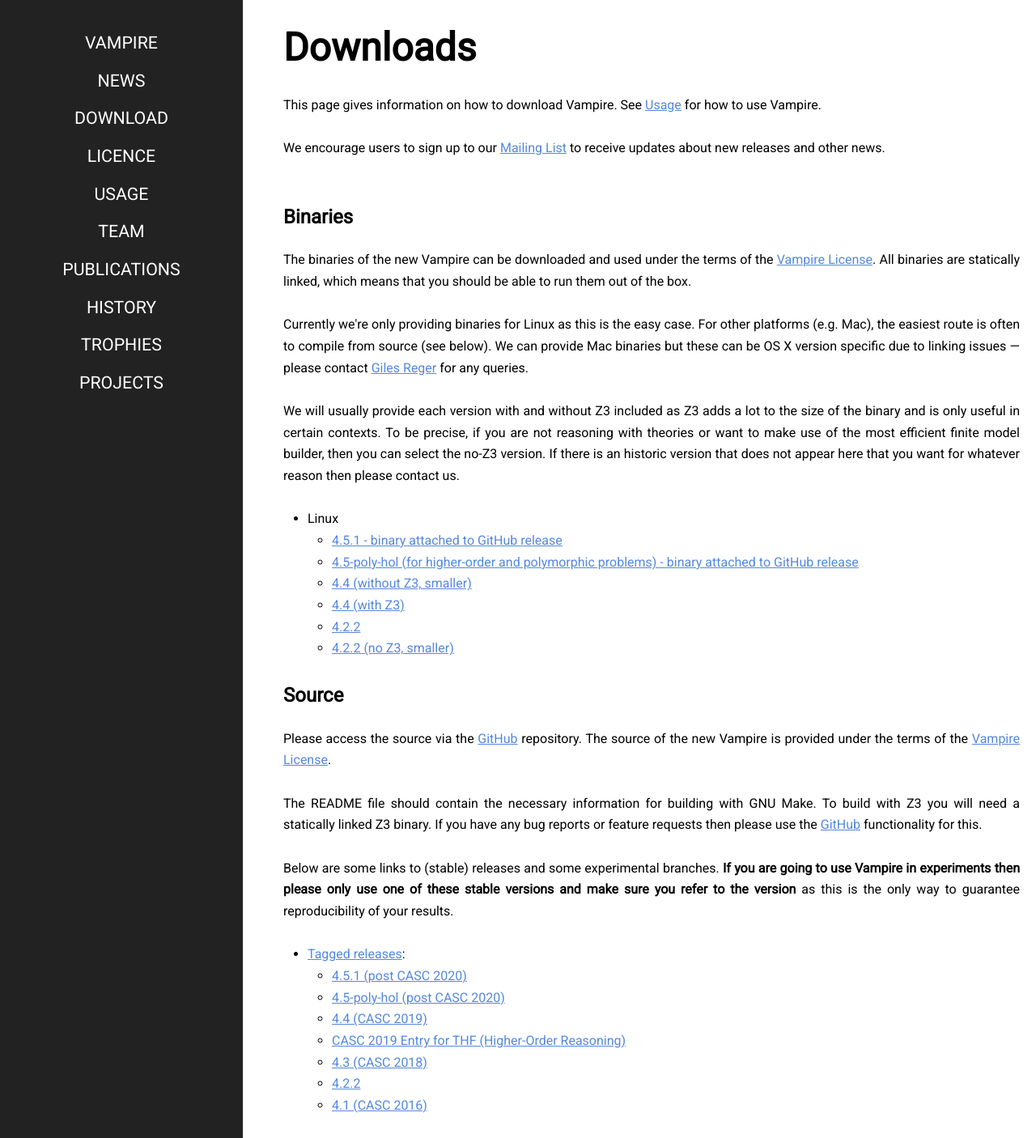
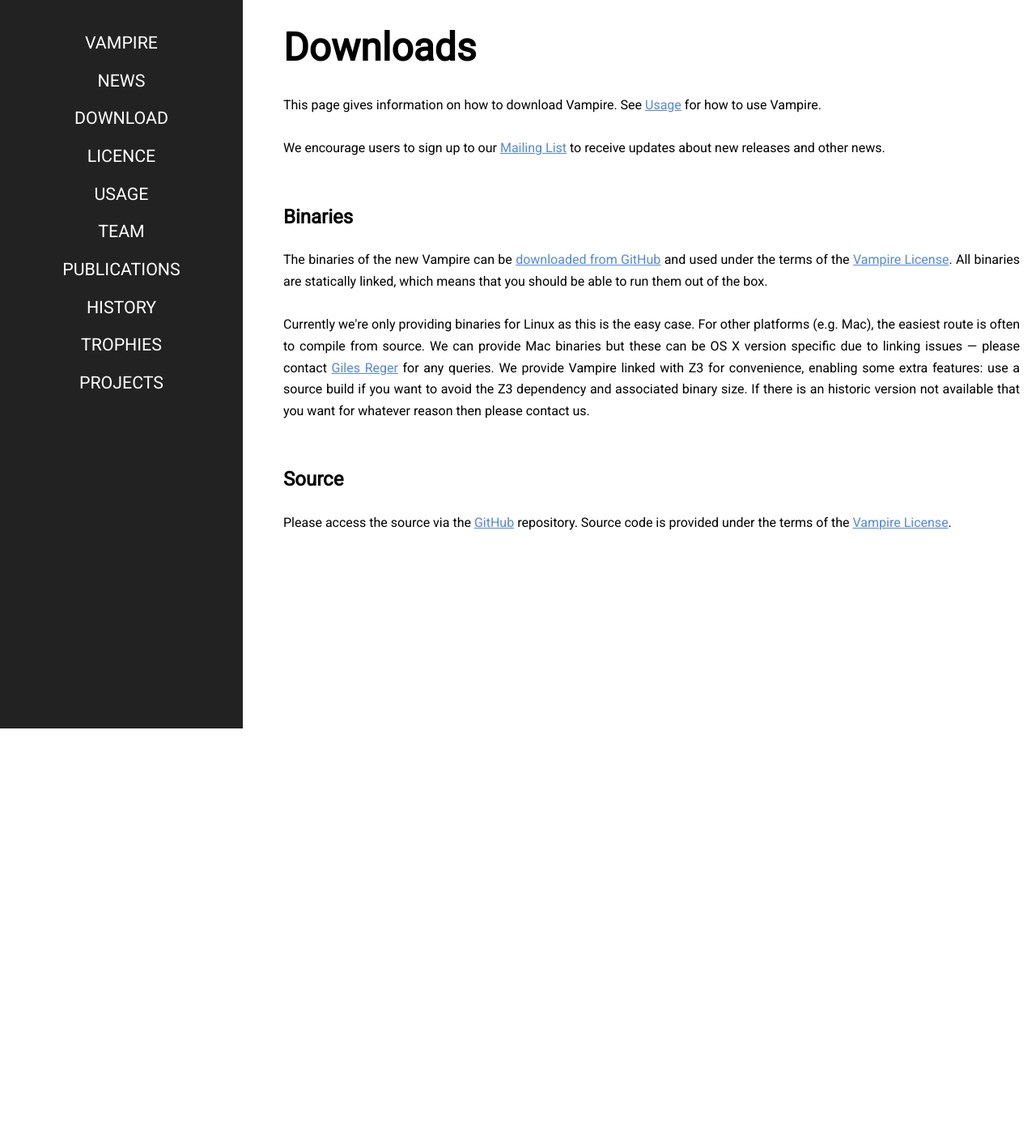
Before and after one commit to vprover/vprover.github.io, a Jekyll site: the page built from download.html, in a window 1280 px wide. Shown: the whole page at 81% size. Built offline with Jekyll 4.4.1, drawn with Linux system fonts in a browser that asks for light colours; after the commit the page ends 900 px from its top, so only the background shows below that.

Commit message:
update download/trophy pages

```diff
--- a/download.html
+++ b/download.html
@@ -16,63 +16,23 @@
 <section>
 <h2>Binaries</h2>
 <p>
-The binaries of the new Vampire can be downloaded and used under the terms of the <a href="licence.html">Vampire License</a>.
+The binaries of the new Vampire can be <a href="https://github.com/vprover/vampire/releases">downloaded from GitHub</a> and used under the terms of the <a href="licence.html">Vampire License</a>.
 All binaries are statically linked, which means that you should be able to run them out of the box.
 </p>
 
 <p>
 Currently we're only providing binaries for Linux as this is the easy case.
-For other platforms (e.g. Mac), the easiest route is often to compile from source (see below).
+For other platforms (e.g. Mac), the easiest route is often to compile from source.
 We can provide Mac binaries but these can be OS X version specific due to linking issues &mdash; please contact {{ reger }} for any queries.
+We provide Vampire linked with Z3 for convenience, enabling some extra features: use a source build if you want to avoid the Z3 dependency and associated binary size.
+If there is an historic version not available that you want for whatever reason then please contact us.
 </p>
-
-<p>
-We will usually provide each version with and without Z3 included as Z3 adds a lot to the size of the binary and is only useful in certain contexts.
-To be precise, if you are not reasoning with theories or want to make use of the most efficient finite model builder, then you can select the no-Z3 version.
-If there is an historic version that does not appear here that you want for whatever reason then please contact us.
-</p>
-
-<ul>
- <li>Linux
-  <ul>
-   <li><a href="https://github.com/vprover/vampire/releases/tag/4.5.1">4.5.1 - binary attached to GitHub release</a>
-   <li><a href="https://github.com/vprover/vampire/releases/tag/4.5-poly-hol">4.5-poly-hol (for higher-order and polymorphic problems) - binary attached to GitHub release</a>
-   <li><a href="/bin/vampire_rel_static_release_v4.4">4.4 (without Z3, smaller)</a>
-   <li><a href="/bin/vampire_z3_rel_static_release_v4.4">4.4 (with Z3)</a>
-   <li><a href="/bin/vampire4.2.2">4.2.2</a>
-   <li><a href="/bin/vampire4.2.2_noz3">4.2.2 (no Z3, smaller)</a>
-  </ul>
-</ul>
 </section>
 
 <section>
 <h2>Source</h2>
 <p>
 Please access the source via the <a href="https://github.com/vprover/vampire">GitHub</a> repository.
-The source of the new Vampire is provided under the terms of the <a href="/licence.html">Vampire License</a>.
+Source code is provided under the terms of the <a href="/licence.html">Vampire License</a>.
 </p>
-
-<p>
-The README file should contain the necessary information for building with GNU Make.
-To build with Z3 you will need a statically linked Z3 binary.
-If you have any bug reports or feature requests then please use the <a href="https://github.com/vprover/vampire/issues">GitHub</a> functionality for this.
-</p>
-
-<p>
-Below are some links to (stable) releases and some experimental branches.
-<strong>If you are going to use Vampire in experiments then please only use one of these stable versions and make sure you refer to the version</strong> as this is the only way to guarantee reproducibility of your results.
-</p>
-
-<ul>
- <li><a href="https://github.com/vprover/vampire/releases">Tagged releases</a>:
- <ul>
-   <li><a href="https://github.com/vprover/vampire/releases/tag/4.5.1">4.5.1 (post CASC 2020)</a>
-   <li><a href="https://github.com/vprover/vampire/releases/tag/4.5-poly-hol">4.5-poly-hol (post CASC 2020)</a>
-  <li><a href="https://github.com/vprover/vampire/releases/tag/4.4">4.4 (CASC 2019)</a>
-<li><a href="https://github.com/vprover/vampire/releases/tag/CASC_2019_THF">CASC 2019 Entry for THF (Higher-Order Reasoning)</a>
-  <li><a href="https://github.com/vprover/vampire/releases/tag/4.3.0">4.3 (CASC 2018)</a>
-  <li><a href="https://github.com/vprover/vampire/releases/tag/4.2.2">4.2.2</a>
-  <li><a href="https://github.com/vprover/vampire/releases/tag/casc2016">4.1 (CASC 2016)</a>
- </ul>
-</ul>
 </section>
--- a/trophies.html
+++ b/trophies.html
@@ -69,6 +69,9 @@
  <tr><td>2017<td>winner<td>-<td>winner<td><td>winner<td>winner<td>winner
  <tr><td>2018<td>winner<td>-<td><td><td>winner<td>winner<td>-<td>
  <tr><td>2019<td>winner<td>-<td><td>winner<td>winner<td>winner
+ <tr><td>2020<td>winner<td>-<td><td>-<td>winner<td>winner<td>-
+ <tr><td>2021<td>winner<td>-<td>winner<td>-<td>winner<td>-<td>-
+ <tr><td>2022<td>winner<td>-<td>winner<td>-<td>winner<td>-<td>-
 </table>
 <p>
 Note: winner* means that Vampire solved more problems that all other provers in this division (this has not been computed post 2013) and '-' means that the division did not exist that year. Tracks EPR, FNT, and TFA were entered for the first time in 2015. Track SLH only ran in 2017.
```
